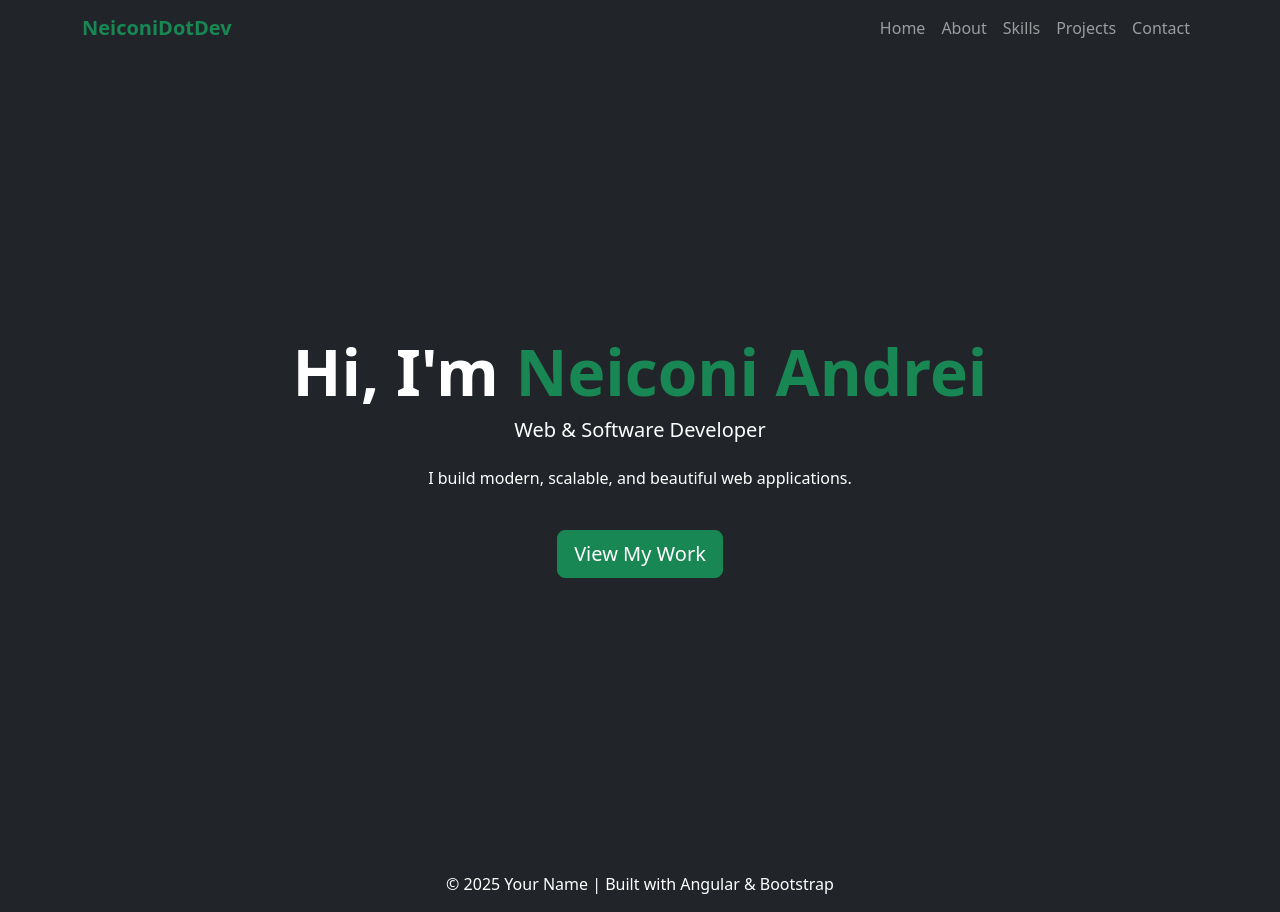
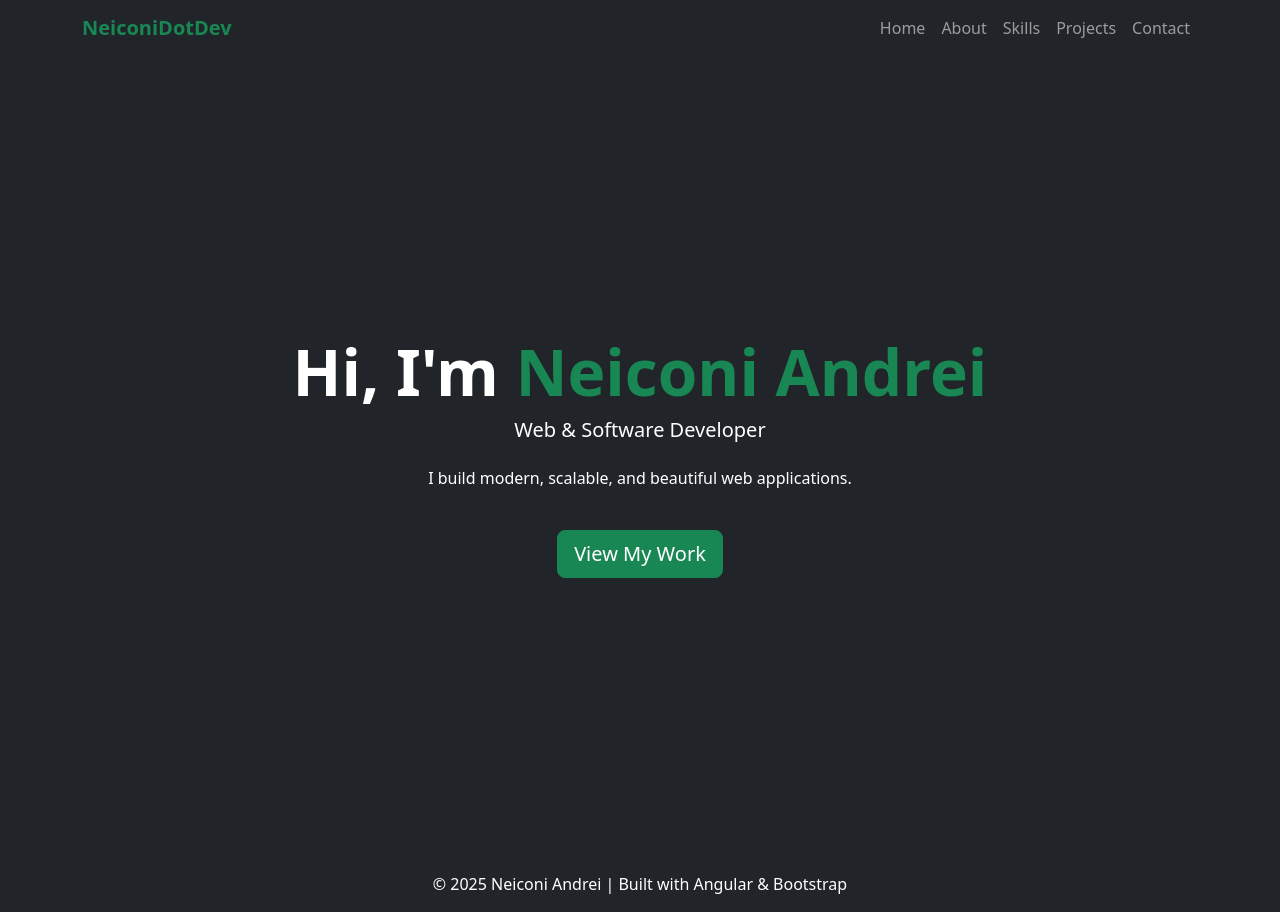
Before and after one commit to AndreiNeiconi/Neiconidotdev, an Angular app: page / in a window 1280 px wide. Built offline with nearby package versions, Linux system fonts and the light colour scheme.

Commit message:
chage the footer name to the real name

```diff
--- a/src/app/components/footer/footer.component.html
+++ b/src/app/components/footer/footer.component.html
@@ -1,5 +1,5 @@
 <footer class="bg-dark text-white py-3 mt-auto">
     <div class="container text-center">
-        <p class="mb-0">© {{ currentYear }} Your Name | Built with Angular & Bootstrap</p>
+        <p class="mb-0">© {{ currentYear }} Neiconi Andrei | Built with Angular & Bootstrap</p>
     </div>
 </footer>
```
